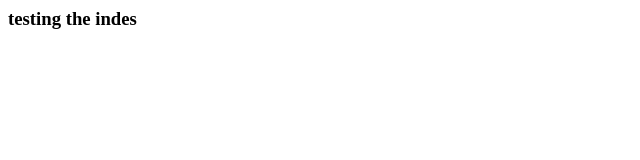
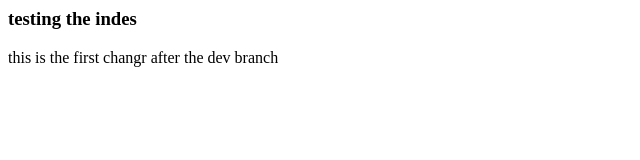
Before and after one commit to interactivedesign/practice-merges, a plain HTML site: page index.html in a window 1280 px wide. Shown: the whole page, without its empty margins (0-640 px from the left). Drawn offline with Linux system fonts and the light colour scheme.

Commit message:
added info to the index file

```diff
--- a/index.html
+++ b/index.html
@@ -1 +1,4 @@
 <h3>testing the indes</h3>
+<p>
+this is the first changr after the dev branch
+</p>
```
